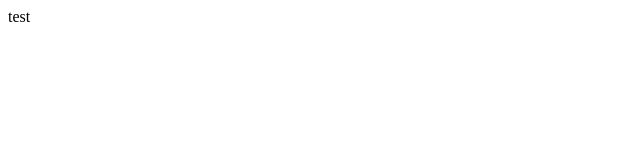
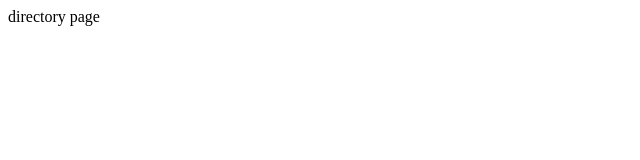
Before and after one commit to Brijsunil2/soldier-directory, a React (Vite) app: page / in a window 1280 px wide. Shown: the top 160 px of the page, without its empty margins (0-640 px from the left). Built offline with nearby package versions, Linux system fonts and the light colour scheme.

Commit message:
feat(DirectoryPage): Initial directory page commit

```diff
--- a/src/App.jsx
+++ b/src/App.jsx
@@ -1,9 +1,11 @@
-import { useState } from 'react'
+import DirectoryPage from "./pages/DirectoryPage/DirectoryPage"
 
 function App() {
 
   return (
-    <div className="App">test</div>
+    <div className="app-container">
+      <DirectoryPage />
+    </div>
   )
 }
 
--- /dev/null
+++ b/src/pages/DirectoryPage/DirectoryPage.jsx
@@ -0,0 +1,8 @@
+import "./DirectoryPage.css";
+import soldierLinkData from "../../data/soldierLinkData.json";
+
+const DirectoryPage = () => {
+  return <div className="directory-page-container">directory page</div>;
+};
+
+export default DirectoryPage;
--- a/vite.config.js
+++ b/vite.config.js
@@ -7,12 +7,7 @@ export default defineConfig(({ command, mode }) => {
     plugins: [react()],
     base: "/",
     server: {
-      port: 3000,
-      proxy: {
-        "/api": {
-          target: "http://localhost:5000"
-        }
-      }
+      port: 3000
     },
   }
 })
```
Also changed, not shown: src/pages/DirectoryPage/DirectoryPage.css (added), 1 other file (tests, documents, lock files or other folders).
